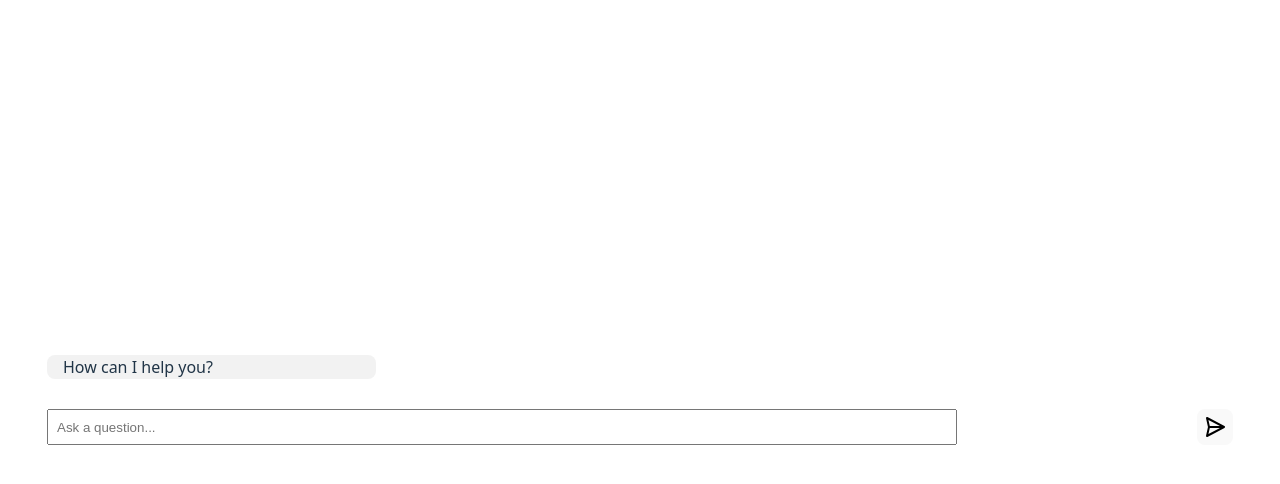
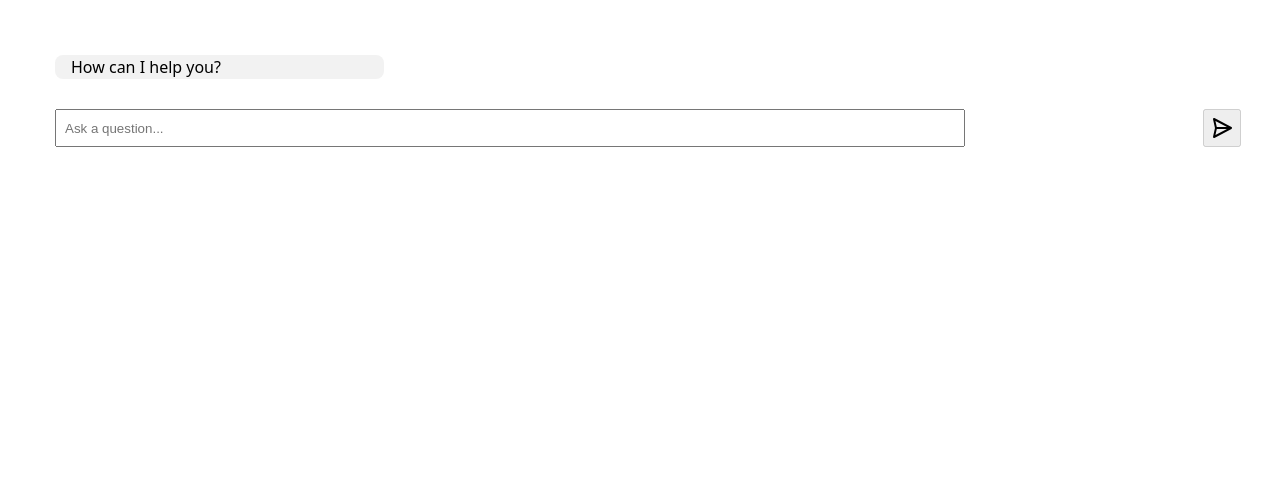
Before and after one commit to mpcarolin/chat-backend, a React (Vite) app in the folder packages/web/: page / in a window 1280 px wide. Shown: the top 484 px of the page. Built offline with nearby package versions, Linux system fonts and the light colour scheme.

Commit message:
Style cleanups and more streaming

```diff
--- a/packages/web/src/components/common/Chat/Chat.css
+++ b/packages/web/src/components/common/Chat/Chat.css
@@ -12,7 +12,7 @@
     display: flex;
     flex-direction: column;
     max-height: 500px;
-    overflow: scroll;
+    overflow: auto;
 
     gap: 15px;
 }
--- a/packages/web/src/components/common/Chat/Chat.tsx
+++ b/packages/web/src/components/common/Chat/Chat.tsx
@@ -1,29 +1,12 @@
 import { useState, useRef, useEffect } from "react";
 import { systemMessage, useChat, userMessage } from "../../../hooks/useChat";
 import "./Chat.css";
-
-const STOP_COMMANDS = [
-    "quit",
-    "q",
-    "end",
-    "stop",
-    "goodbye",
-    "bye",
-    "finish",
-    "finished",
-    "i'm finished",
-    "i'm done",
-    "done",
-    "all done",
-    "complete",
-];
 
 export const Chat = () => {
     const { messages, sendMessage, loading } = useChat({
         initialMessages: [
             systemMessage("How can I help you?"),
         ],
-        stream: true
     });
     const [pendingMessage, setPendingMessage] = useState("")
 
@@ -48,8 +31,11 @@ export const Chat = () => {
             <form className="chat-form" onSubmit={e => {
                 e.preventDefault();
                 if (!pendingMessage) return;
-                sendMessage(userMessage(pendingMessage))
-                setPendingMessage("")
+                sendMessage(
+                    userMessage(pendingMessage),
+                    { stream: true }
+                );
+                setPendingMessage("");
             }}>
                 <input
                     name="userinput"
@@ -80,12 +66,12 @@ const Message = (({ position, content, ref, loading }: {
             {!loading && <p>{content}</p>}
         </div>
     )
-})
+});
 
 const SendMessageIcon = () => {
     return (
         <svg width="24px" height="24px" viewBox="0 0 24 24" fill="none" xmlns="http://www.w3.org/2000/svg">
             <path fillRule="evenodd" clipRule="evenodd" d="M3.3938 2.20468C3.70395 1.96828 4.12324 1.93374 4.4679 2.1162L21.4679 11.1162C21.7953 11.2895 22 11.6296 22 12C22 12.3704 21.7953 12.7105 21.4679 12.8838L4.4679 21.8838C4.12324 22.0662 3.70395 22.0317 3.3938 21.7953C3.08365 21.5589 2.93922 21.1637 3.02382 20.7831L4.97561 12L3.02382 3.21692C2.93922 2.83623 3.08365 2.44109 3.3938 2.20468ZM6.80218 13L5.44596 19.103L16.9739 13H6.80218ZM16.9739 11H6.80218L5.44596 4.89699L16.9739 11Z" fill="#000000" />
         </svg>
-    )
+    );
 }
--- a/packages/web/src/hooks/useChat.ts
+++ b/packages/web/src/hooks/useChat.ts
@@ -1,4 +1,6 @@
 import { useState } from "react";
+import { fetchEventSource } from '@microsoft/fetch-event-source';
+
 
 export const userMessage = (content: string): UserMessage => ({
   content,
@@ -33,16 +35,21 @@ export type SystemMessage = ChatMessage & {
   role: "system"
 }
 
+export type StreamResponse = {
+  done: boolean;
+  response: ChatMessage
+}
+
 /**
  *
  */
-export const useChat = ({ initialMessages, stream }: { initialMessages?: ChatMessage[], stream?: boolean } = {}) => {
+export const useChat = ({ initialMessages }: { initialMessages?: ChatMessage[] } = {}) => {
   const [messages, setMessages] = useState<ChatMessage[]>(initialMessages ?? []);
 
   // can we do something fancier with react suspense?
   const [loading, setLoading] = useState(false);
 
-  const sendMessage = async (newMessage: UserMessage) => {
+  const sendMessage = async (newMessage: UserMessage, options: { stream?: boolean } = {}) => {
     const newMessages = [
       ...messages,
       newMessage
@@ -51,7 +58,7 @@ export const useChat = ({ initialMessages, stream }: { initialMessages?: ChatMes
     setMessages(newMessages);
     setLoading(true);
 
-    const fetchFn = stream ? sendMessageStreaming : sendMessageNonStreaming
+    const fetchFn = options.stream ? sendMessageStreaming : sendMessageNonStreaming
 
     return fetchFn(newMessages, setMessages).finally(() => setLoading(false))
   }
@@ -64,7 +71,7 @@ const sendMessageBase = (messages: ChatMessage[], streaming?: boolean) => {
     method: "POST",
     body: JSON.stringify({ messages, streaming }),
     headers: {
-      "Content-Type": "application/json"
+      "Content-Type": "application/json",
     }
   })
 }
@@ -82,45 +89,44 @@ const sendMessageStreaming = async (messages: ChatMessage[], setMessages: React.
   const res = await sendMessageBase(messages, true)
   if (!res.body) throw new Error("Uh oh");
 
-  const reader = res.body.getReader();
-  const decoder = new TextDecoder("utf-8");
-  let buffer = "";
-
   setMessages([
     ...messages,
     systemMessage("") // <-- start a new message that we will be adding to with each chunk
-  ])
+  ]);
 
-  while (true) {
-    const { value, done } = await reader.read();
-    console.log({ value, done })
-    if (done) break;
+  const decoder = new TextDecoder();
 
-    // convert bytes to string
-    buffer += decoder.decode(value, { stream: true });
+  return readChunks(res.body, (chunk) => {
+    const raw = decoder.decode(chunk);
+    console.log({ raw, chunk })
+    const streamResponse = JSON.parse(raw) as StreamResponse;
+    setMessages(prev => {
+      const last = prev[prev.length - 1];
+      return [
+        ...prev.slice(0, prev.length - 1),
+        appendToMessage(last, streamResponse.response.content)
+      ];
+    });
+  })
 
-    // split by newline
-    const lines = buffer.split("\n");
-    console.log({ lines, buffer })
-    buffer = lines.pop() ?? ""; // incomplete line stays in buffer
+}
 
-    for (const line of lines) {
-      if (!line.trim()) continue;
-      try {
-        const chunk = JSON.parse(line);
-        console.log({ chunk })
+async function readChunks<T>(stream: ReadableStream<T>, onChunkReceived: (chunk: T) => void) {
+  const reader = stream.getReader();
+  const chunks = [];
 
-        // incrementally build this last message
-        setMessages((prev) => {
-          const [last, ...messages] = prev.reverse();
-          return [
-            ...messages,
-            appendToMessage(last, chunk)
-          ]
-        });
-      } catch (err) {
-        console.error("Failed to pase chunk", err, line);
-      }
+  let done, value;
+  while (!done) {
+    ({ value, done } = await reader.read());
+    if (done) {
+      break;
     }
+    if (value !== undefined) {
+      onChunkReceived(value);
+    }
+
+    chunks.push(value);
   }
+
+  return chunks;
 }
--- a/packages/web/src/index.css
+++ b/packages/web/src/index.css
@@ -2,68 +2,9 @@
   font-family: system-ui, Avenir, Helvetica, Arial, sans-serif;
   line-height: 1.5;
   font-weight: 400;
-
-  color-scheme: light dark;
-  color: rgba(255, 255, 255, 0.87);
-  background-color: #242424;
 
   font-synthesis: none;
   text-rendering: optimizeLegibility;
   -webkit-font-smoothing: antialiased;
   -moz-osx-font-smoothing: grayscale;
 }
-
-a {
-  font-weight: 500;
-  color: #646cff;
-  text-decoration: inherit;
-}
-a:hover {
-  color: #535bf2;
-}
-
-body {
-  background-color: white;
-  margin: 0;
-  display: flex;
-  place-items: center;
-  min-width: 320px;
-  min-height: 100vh;
-}
-
-h1 {
-  font-size: 3.2em;
-  line-height: 1.1;
-}
-
-button {
-  border-radius: 8px;
-  border: 1px solid transparent;
-  padding: 0.6em 1.2em;
-  font-size: 1em;
-  font-weight: 500;
-  font-family: inherit;
-  background-color: #1a1a1a;
-  cursor: pointer;
-  transition: border-color 0.25s;
-}
-button:hover {
-  border-color: #646cff;
-}
-button:focus,
-button:focus-visible {
-  outline: 4px auto -webkit-focus-ring-color;
-}
-
-@media (prefers-color-scheme: light) {
-  :root {
-    color: #213547;
-    background-color: #ffffff;
-  }
-  a:hover {
-    color: #747bff;
-  }
-  button {
-    background-color: #f9f9f9;
-  }
-}
```
